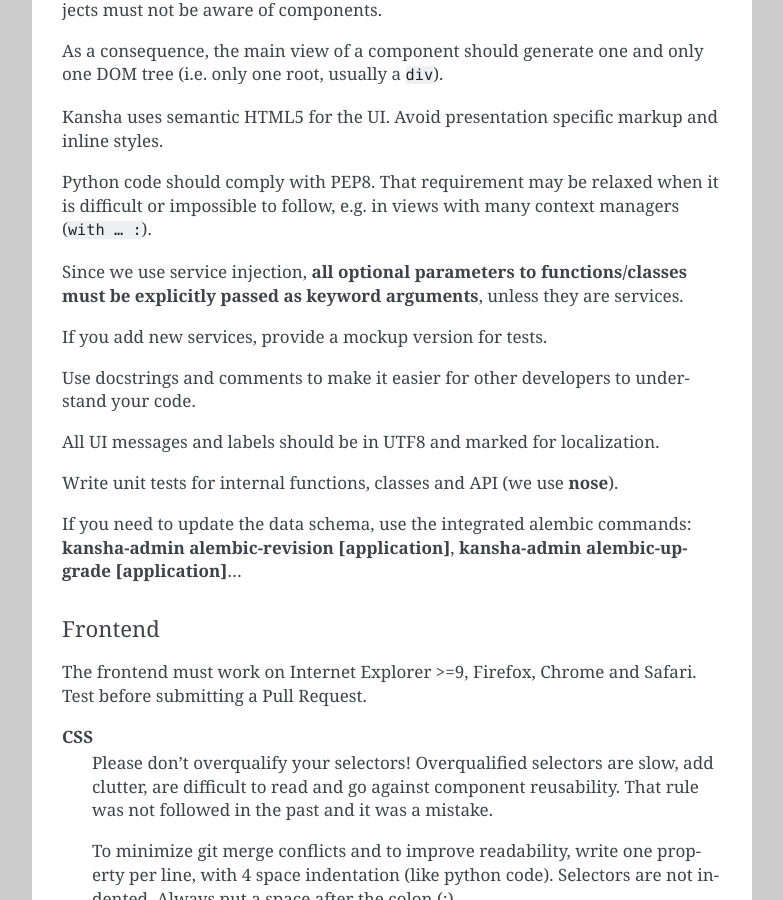
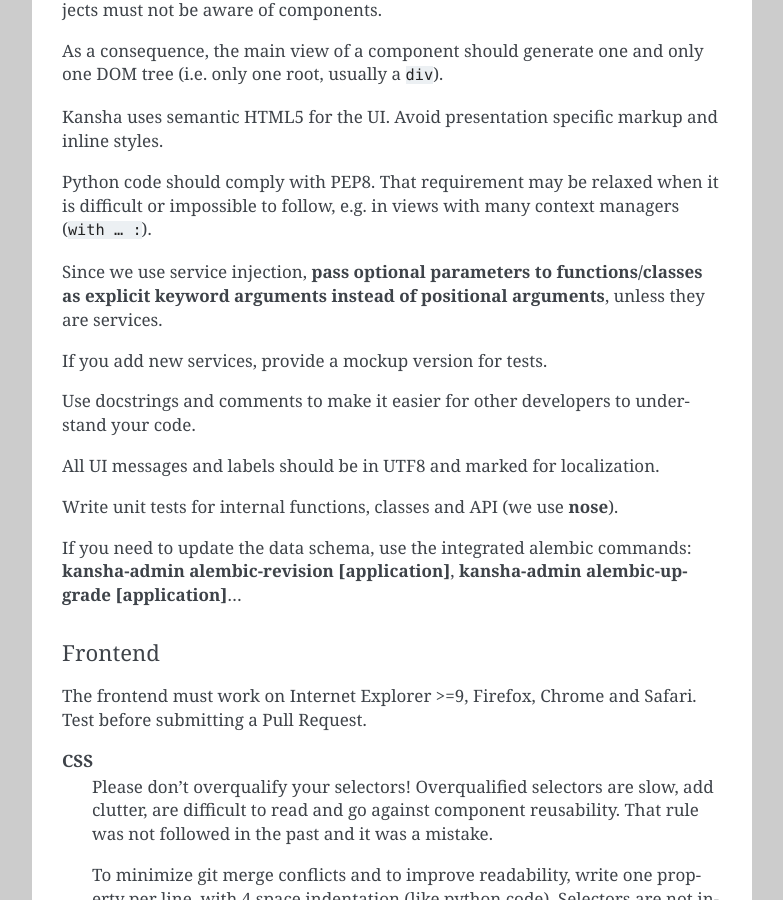
Before and after one commit to Net-ng/kansha, a Sphinx documentation site: the page built from doc/contribute.rst, in a window 1280 px wide and 900 px high, scrolled down 4685 px. Shown: the whole window, without its empty margins (358-1141 px from the left). Built offline with Sphinx 7.4.7, drawn with Linux system fonts in a browser that asks for light colours.

Commit message:
Better formulation of best practice.

```diff
--- a/doc/contribute.rst
+++ b/doc/contribute.rst
@@ -197,7 +197,7 @@
 
 Python code should comply with PEP8. That requirement may be relaxed when it is difficult or impossible to follow, e.g. in views with many context managers (``with … :``).
 
-Since we use service injection, **all optional parameters to functions/classes must be explicitly passed as keyword arguments**, unless they are services.
+Since we use service injection, **pass optional parameters to functions/classes as explicit keyword arguments instead of positional arguments**, unless they are services.
 
 If you add new services, provide a mockup version for tests.
 
```
